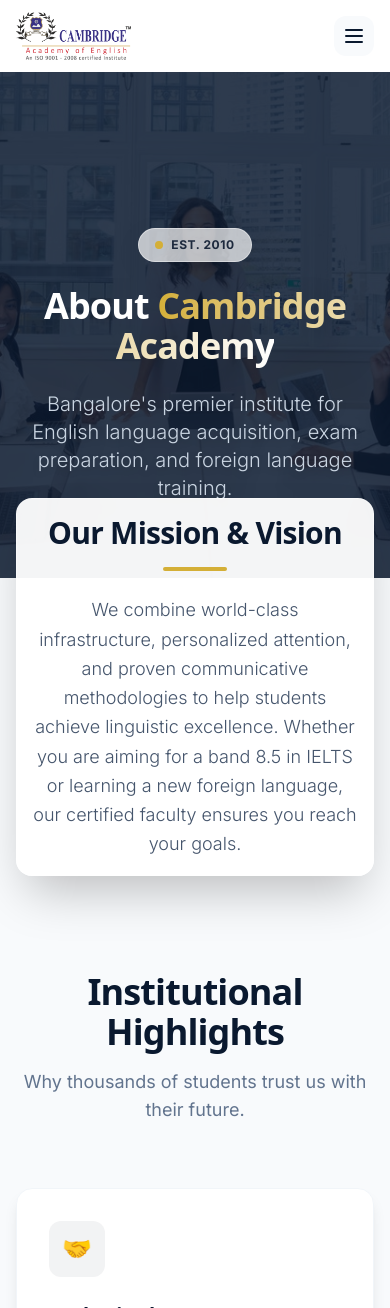
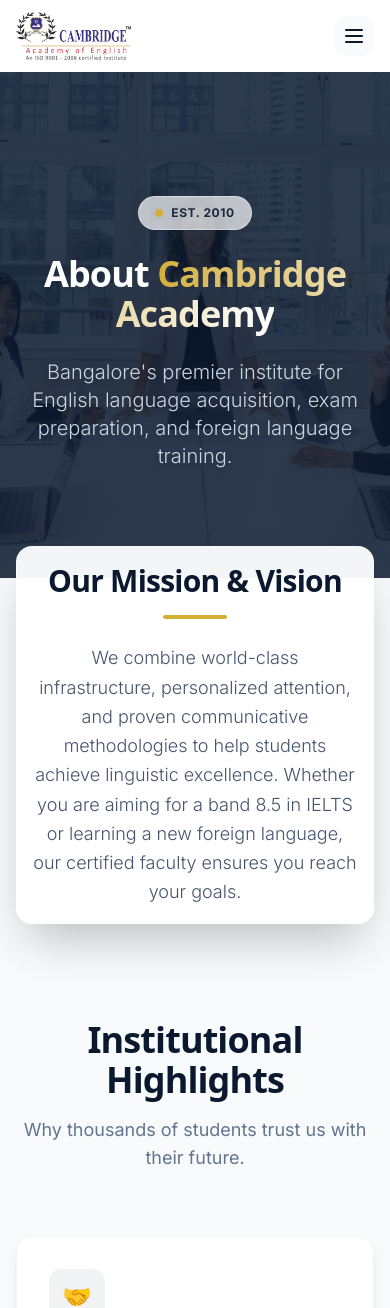
Before and after one commit to Utsavthesiya146/cambridgeacademyofenglish, a Next.js app: page /about in a window 390 px wide. Shown: the top 1308 px of the page. Built offline with nearby package versions, Linux system fonts and the light colour scheme.

Commit message:
Fix text overlap on mobile by reducing negative margins and adding padding

```diff
--- a/src/app/about/page.tsx
+++ b/src/app/about/page.tsx
@@ -13,7 +13,7 @@
       <section className="relative h-[60vh] min-h-[500px] flex items-center justify-center">
         <div className="absolute inset-0 bg-primary/85 z-10"></div>
         <div className="absolute inset-0 bg-cover bg-center" style={{ backgroundImage: "url('/images/hero.jpg')" }}></div>
-        <div className="container-custom relative z-20 pt-20 text-center fade-in-up">
+        <div className="container-custom relative z-20 pt-20 pb-16 md:pb-0 text-center fade-in-up">
           <div className="inline-flex items-center gap-2 px-4 py-2 rounded-full glass-card mb-6">
             <span className="w-2 h-2 rounded-full bg-accent"></span>
             <span className="text-xs font-bold tracking-wider text-slate-800 uppercase">Est. 2010</span>
@@ -28,7 +28,7 @@
       </section>
 
       {/* Mission & Vision */}
-      <section className="relative -mt-20 z-30 container-custom fade-in-up stagger-1">
+      <section className="relative -mt-8 md:-mt-20 z-30 container-custom fade-in-up stagger-1">
         <div className="glass-card bg-white/95 p-4 sm:p-6 md:p-14 shadow-2xl flex flex-col md:flex-row gap-6 md:gap-12 items-center text-center md:text-left">
           <div className="md:w-1/3 flex flex-col items-center md:items-start">
             <h2 className="text-3xl font-extrabold text-primary mb-4">Our Mission & Vision</h2>
--- a/src/app/certificate/page.tsx
+++ b/src/app/certificate/page.tsx
@@ -5,7 +5,7 @@
       <section className="relative min-h-[500px] flex items-center justify-center">
         <div className="absolute inset-0 bg-primary/90 z-10"></div>
         <div className="absolute inset-0 bg-cover bg-center" style={{ backgroundImage: "url('/images/slider3.jpg')" }}></div>
-        <div className="container-custom relative z-20 pt-20 text-center fade-in-up">
+        <div className="container-custom relative z-20 pt-20 pb-16 md:pb-0 text-center fade-in-up">
           <h1 className="text-4xl md:text-6xl font-extrabold text-white mb-6 drop-shadow-2xl">
             Verify Your Certificate
           </h1>
@@ -16,7 +16,7 @@
       </section>
 
       {/* Verification Form */}
-      <section className="py-24 bg-slate-50 relative -mt-20 z-30">
+      <section className="py-24 bg-slate-50 relative -mt-8 md:-mt-20 z-30">
         <div className="container-custom max-w-3xl">
           <div className="glass-card bg-white p-6 md:p-14 shadow-2xl fade-in-up stagger-1">
             <div className="text-center mb-10">
```
